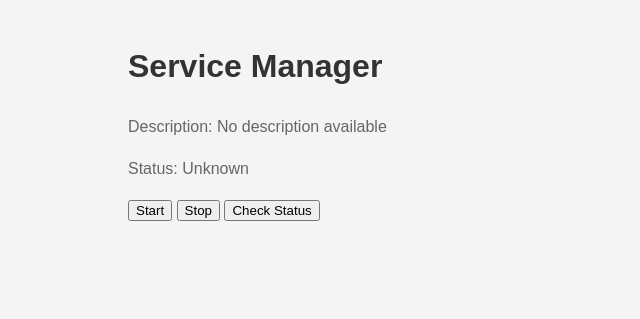
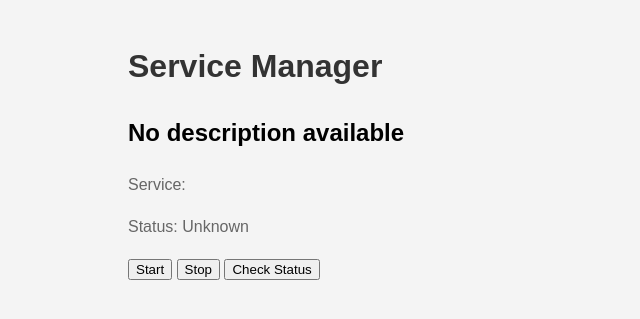
Before and after one commit to lalanikarim/service-manager, a Flask app: page / in a window 1280 px wide. Shown: the top 319 px of the page, without its empty margins (0-640 px from the left). Run offline with Flask 3, Linux system fonts and the light colour scheme.

Commit message:
change display

```diff
--- a/templates/index.html
+++ b/templates/index.html
@@ -12,8 +12,8 @@
         <div id="services">
             {% for service_name, description in services %}
             <div class="service">
-                <h2>{{ service_name }}</h2>
-                <p>Description: {{ description }}</p>
+                <h2>{{ description }}</h2>
+                <p>Service: {{ service_name }}</p>
                 <p>Status: <span class="status" id="status-{{ service_name }}">Unknown</span></p>
                 <button onclick="startService('{{ service_name }}')">Start</button>
                 <button onclick="stopService('{{ service_name }}')">Stop</button>
```
